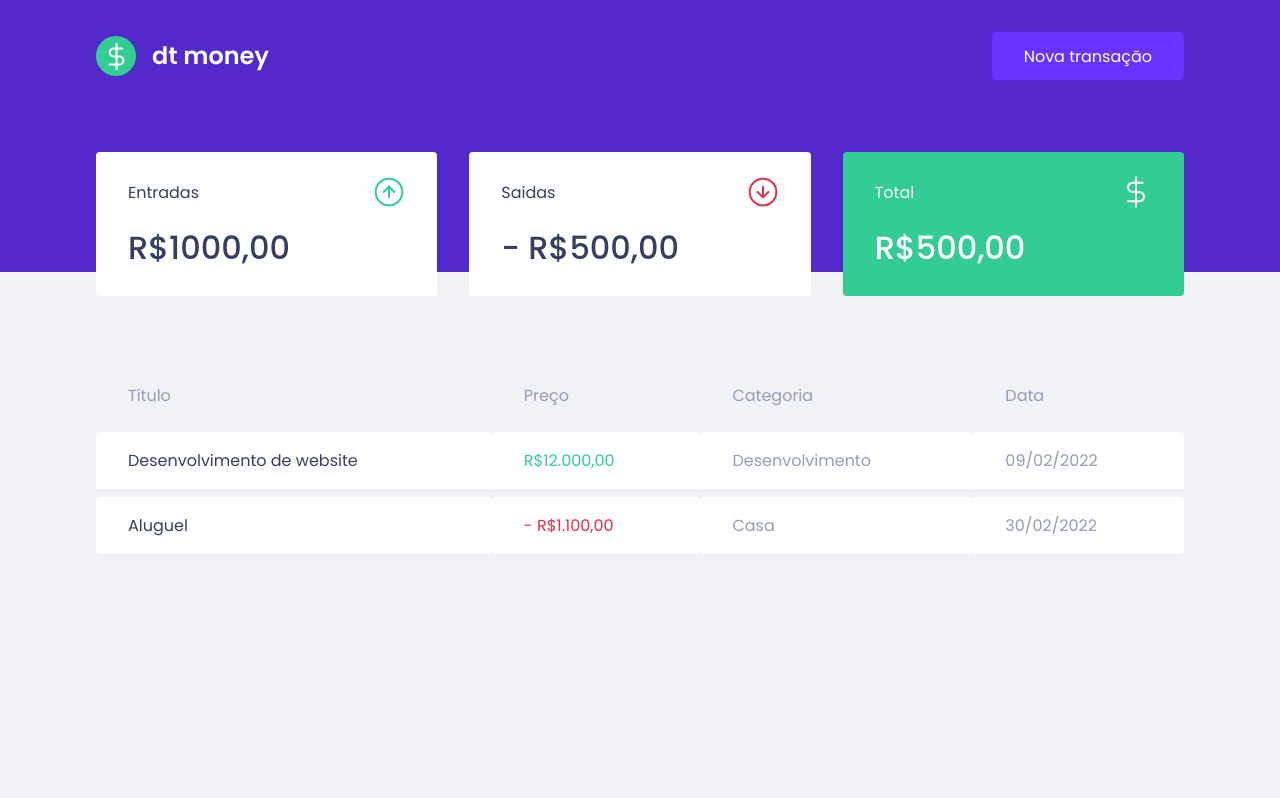
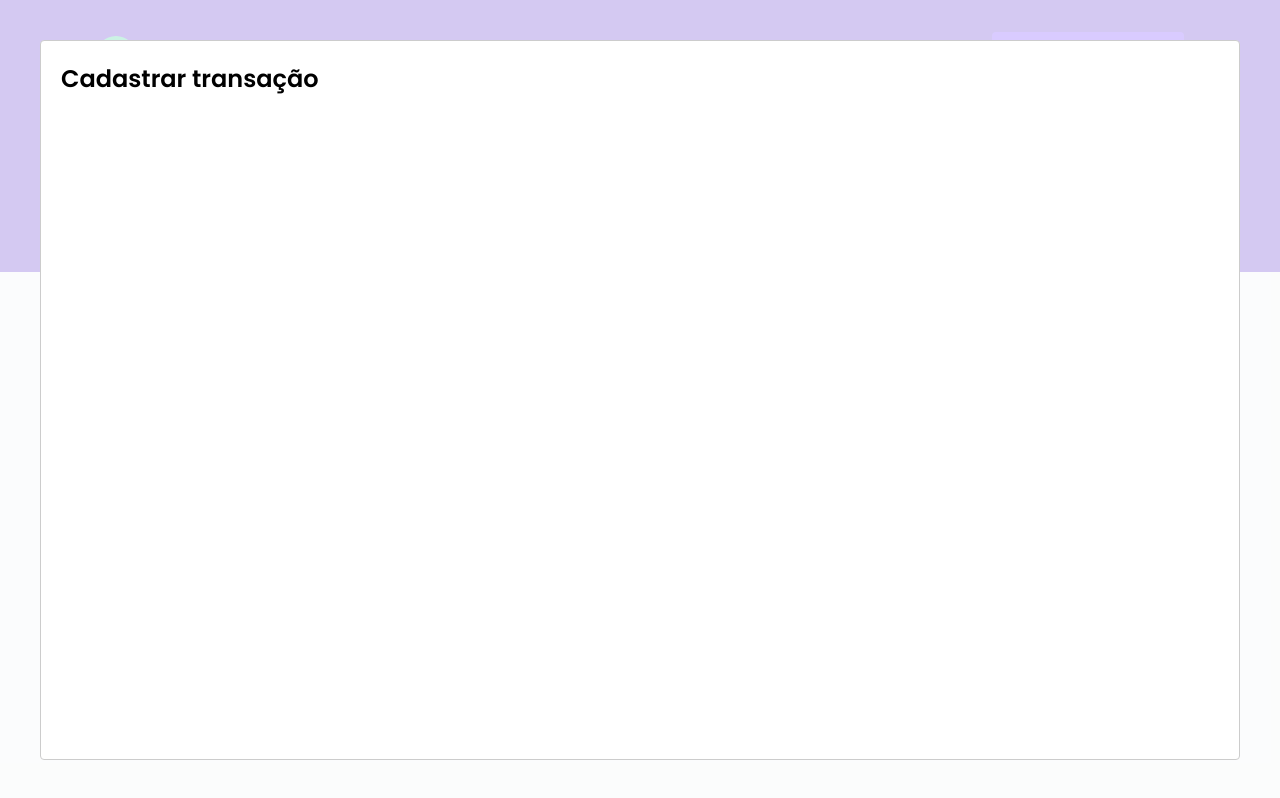
Before and after one commit to robson-oliveira-abreu/dtmoney, a React (Create React App) app: page / in a window 1280 px wide. Both pictures are taken after a click on the button "Nova transação". Built offline with nearby package versions, Linux system fonts and the light colour scheme; no server answers; what miragejs would draw is missing.

Commit message:
Commit capitulo 2 topico 4

```diff
--- a/package.json
+++ b/package.json
@@ -3,9 +3,12 @@
   "version": "0.1.0",
   "private": true,
   "dependencies": {
+    "@types/react-modal": "^3.13.1",
+    "axios": "^0.25.0",
     "miragejs": "^0.1.43",
     "react": "^17.0.2",
     "react-dom": "^17.0.2",
+    "react-modal": "^3.14.4",
     "react-scripts": "5.0.0",
     "styled-components": "^5.3.3",
     "web-vitals": "^2.1.0"
--- a/src/App.tsx
+++ b/src/App.tsx
@@ -1,13 +1,34 @@
+import { useState } from "react";
+import Modal from "react-modal";
 import { Dashboard } from "./components/Dashboard";
 import { Header } from "./components/Header";
+import { NewTransactionModal } from "./components/NewTransactionModal";
 
 import { GlobalStyle } from "./styles/global";
 
+Modal.setAppElement('#root')
+
 export function App() {
+  const [isNewTransactionModalOpen, setIsNewTransactionModalOpen] = useState(false);
+
+  function handleOpenNewTransactionModal() {
+    setIsNewTransactionModalOpen(true)
+  }
+  function handleCloseNewTransactionModal() {
+    setIsNewTransactionModalOpen(false)
+  }
+
   return (
     <>
-      <Header />
+      <Header onOpenNewTransactionModal={handleOpenNewTransactionModal} />
+
       <Dashboard />
+
+      <NewTransactionModal
+        isOpen={isNewTransactionModalOpen}
+        onRequestClose={handleCloseNewTransactionModal}
+      />
+
       <GlobalStyle />
     </>
   );
--- a/src/components/Header/index.tsx
+++ b/src/components/Header/index.tsx
@@ -1,12 +1,20 @@
 import logoImg from '../../assets/Logo.svg'
+
 import { Container, Content } from './styles'
 
-export function Header() {
+interface HeaderProps {
+    onOpenNewTransactionModal: () => void
+}
+
+export function Header({ onOpenNewTransactionModal }: HeaderProps) {
     return (
         <Container>
             <Content>
                 <img src={logoImg} alt="dt money" />
-                <button type="button">
+                <button
+                    type="button"
+                    onClick={onOpenNewTransactionModal}
+                >
                     Nova transação
                 </button>
             </Content>
--- /dev/null
+++ b/src/components/NewTransactionModal/index.tsx
@@ -0,0 +1,18 @@
+import Modal from "react-modal";
+
+interface NewTransactionModalProps {
+    isOpen: boolean;
+    onRequestClose: () => void;
+
+}
+
+export function NewTransactionModal({isOpen, onRequestClose}: NewTransactionModalProps) {
+    return (
+        <Modal
+        isOpen={isOpen}
+        onRequestClose={onRequestClose}
+      >
+        <h2>Cadastrar transação</h2>
+      </Modal>
+    );
+}
--- /dev/null
+++ b/src/components/NewTransactionModal/style.ts
@@ -0,0 +1,5 @@
+import styled from "styled-components";
+
+export const Container = styled.div`
+
+`;
--- a/src/components/TransactionsTable/index.tsx
+++ b/src/components/TransactionsTable/index.tsx
@@ -1,11 +1,11 @@
 import { useEffect } from "react";
+import { api } from "../../services/api"
 import { Container } from "./styles";
 
 export function TransactionsTable() {
     useEffect(() => {
-        fetch('http://localhost:3000/api/transactions')
-            .then(response => response.json())
-            .then(data => console.log(data))
+        api.get('/transactions')
+            .then(response => console.log(response.data))
     }, []);
 
     return (
--- /dev/null
+++ b/src/services/api.ts
@@ -0,0 +1,5 @@
+import axios from 'axios';
+
+export const api = axios.create({
+    baseURL:'http://localhost:3000/api',
+})
```
Also changed, not shown: 1 other file (tests, documents, lock files or other folders).
